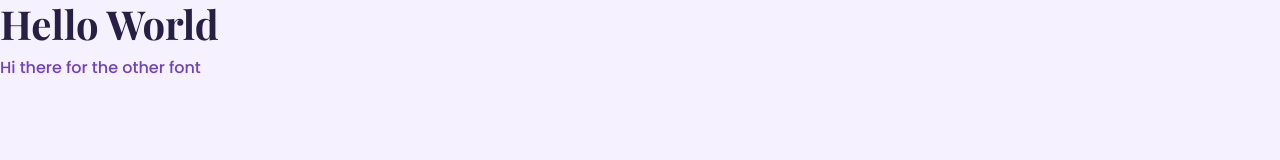
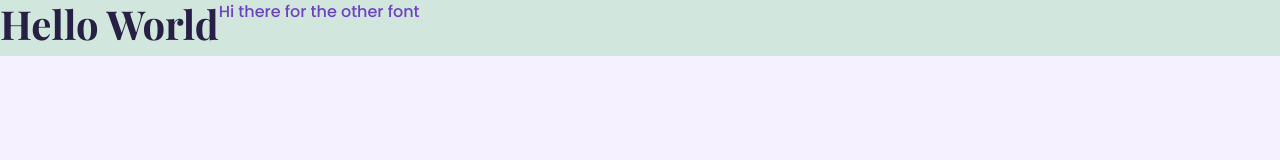
Before and after one commit to Sonja40/She-Code-Respository-Project, a plain HTML site: page index.html in a window 1280 px wide. Drawn offline with nearby package versions, Linux system fonts and the light colour scheme.

Commit message:
checked if bootstrap works
added a flex box around heading & paragraph and added color

```diff
--- a/index.html
+++ b/index.html
@@ -32,7 +32,9 @@
     <title>Week 4 Project for Responsive Tutorial for Women</title>
   </head>
   <body>
-    <h1>Hello World</h1>
-    <p>Hi there for the other font</p>
+    <div class="d-flex bg-success-subtle">
+      <h1>Hello World</h1>
+      <p>Hi there for the other font</p>
+    </div>
   </body>
 </html>
```
